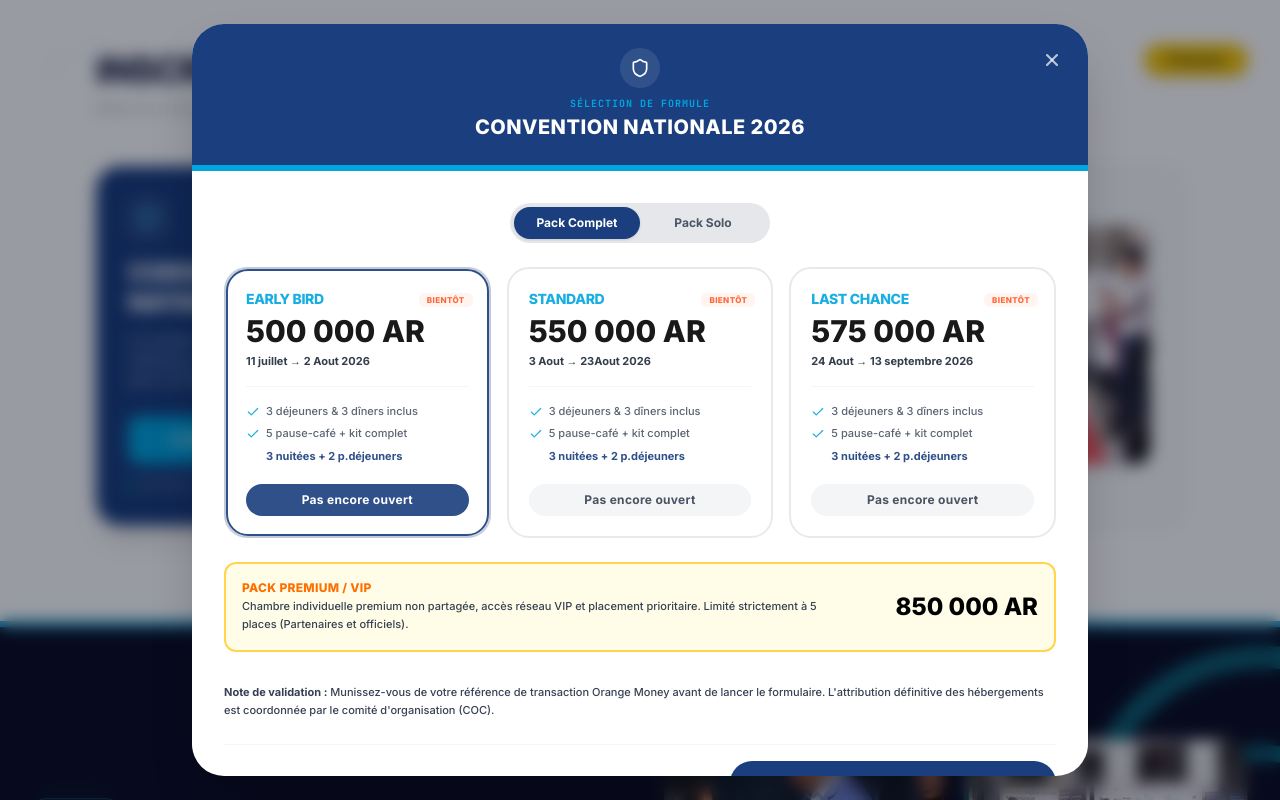
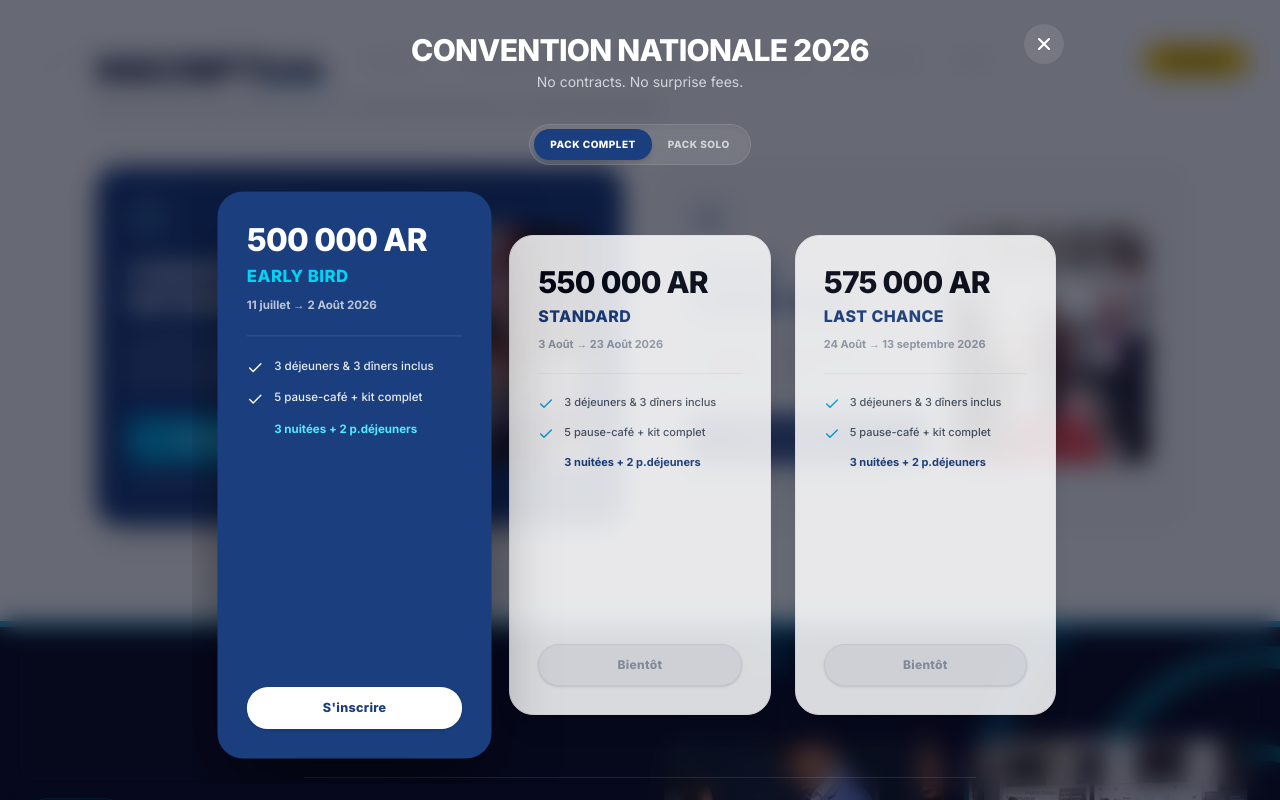
Before and after one commit to Lito24Ran/Convention_Nationale, a React (Vite) app: page / in a window 1280 px wide. Both pictures are taken after a click on the button "S'INSCRIRE À LA CN". Shown: the part 5060-5860 px from the top of the page. Built offline with nearby package versions, Linux system fonts and the light colour scheme.

Commit message:
changement modal pro

```diff
--- a/src/components/Registration.tsx
+++ b/src/components/Registration.tsx
@@ -1,6 +1,6 @@
 import React, { useState, useEffect } from "react";
-// Note : Si ton projet plante sur "motion/react", remplace simplement par "framer-motion"
-import { Shield, Users, ArrowRight, X, Check, Wallet, Info } from "lucide-react";
+// Note : Si ton projet plante sur "motion/react", remplace par "framer-motion"
+import { Shield, Users, ArrowRight, X, Check } from "lucide-react";
 import { motion, AnimatePresence } from "motion/react";
 import ImageRegistration from "../assets/images/WhatsApp Image 2026-06-17 at 08.27.09.jpeg";
 import ImageRegisration2 from "../assets/images/CoventionN.jpeg";
@@ -10,28 +10,28 @@ type ProgramType = "convention" | "youth";
 const PERIOD_CONFIG = {
   early: {
     id: "early",
-    label: "EARLY BIRD",
+    label: "Early Bird",
     start: new Date("2026-07-11T00:00:00"),
     end: new Date("2026-08-02T23:59:59"),
-    dateStr: "11 juillet → 2 Aout 2026",
+    dateStr: "11 juillet → 2 Août 2026",
     priceComplet: "500 000 AR",
     priceSolo: "350 000 AR"
   },
   standard: {
     id: "standard",
-    label: "STANDARD",
+    label: "Standard",
     start: new Date("2026-08-03T00:00:00"),
     end: new Date("2026-08-23T23:59:59"),
-    dateStr: "3 Aout → 23Aout 2026",
+    dateStr: "3 Août → 23 Août 2026",
     priceComplet: "550 000 AR",
     priceSolo: "375 000 AR"
   },
   last: {
     id: "last",
-    label: "LAST CHANCE",
+    label: "Last Chance",
     start: new Date("2026-08-24T00:00:00"),
     end: new Date("2026-09-13T23:59:59"),
-    dateStr: "24 Aout → 13 septembre 2026",
+    dateStr: "24 Août → 13 septembre 2026",
     priceComplet: "575 000 AR",
     priceSolo: "400 000 AR"
   }
@@ -45,7 +45,7 @@ export default function Registration() {
 
   const now = new Date();
 
-  // Pré-sélectionner par défaut la période en cours à l'ouverture du modal
+  // Pré-sélection automatique de la période active au chargement
   useEffect(() => {
     if (modalOpen) {
       if (now <= PERIOD_CONFIG.early.end) {
@@ -55,7 +55,7 @@ export default function Registration() {
       } else if (now <= PERIOD_CONFIG.last.end) {
         setSelectedTier("last");
       } else {
-        setSelectedTier(null);
+        setSelectedTier("early");
       }
     }
   }, [modalOpen]);
@@ -75,7 +75,7 @@ export default function Registration() {
     <section id="registration" className="py-16 md:py-24 bg-white text-gray-950 border-b-[6px] border-[#00A6DF]">
       <div className="max-w-6xl mx-auto px-4 sm:px-6 lg:px-8">
 
-        {/* Headings de la section principale */}
+        {/* Titres de la section */}
         <div className="text-left mb-12">
           <h2 className="text-3xl sm:text-4xl font-sans font-black text-[#0D1537] tracking-tight uppercase">
             Inscription
@@ -85,10 +85,10 @@ export default function Registration() {
           </p>
         </div>
 
-        {/* Grille d'accès aux deux événements */}
+        {/* Grille des boutons d'accès initiaux */}
         <div className="grid grid-cols-1 lg:grid-cols-2 gap-8 items-stretch">
 
-          {/* Carte : Convention Nationale */}
+          {/* Carte d'appel : Convention Nationale */}
           <div className="bg-[#1A3E7E] text-white rounded-3xl p-8 flex flex-col md:flex-row justify-between gap-6 shadow-xl relative overflow-hidden group hover:shadow-2xl transition-all duration-300">
             <div className="flex-1 flex flex-col justify-between space-y-6 relative z-10">
               <div>
@@ -132,7 +132,7 @@ export default function Registration() {
             </div>
           </div>
 
-          {/* Carte : Youth Summit */}
+          {/* Carte d'appel : Youth Summit */}
           <div className="bg-gray-50 text-gray-900 rounded-3xl p-8 flex flex-col md:flex-row justify-between gap-6 shadow-sm border border-gray-100 relative overflow-hidden group hover:shadow-md transition-all duration-300">
             <div className="flex-1 flex flex-col justify-between space-y-6 relative z-10">
               <div>
@@ -174,59 +174,58 @@ export default function Registration() {
         </div>
       </div>
 
-      {/* ================= MODAL FIDÈLE À IMAGE_DF7058.PNG AVEC BORDURE FLUIDE ET BOUTON CONTINUER ================= */}
+      {/* ================= MODAL DE SELECTION INTERACTIF (STYLE IMAGE_4317C6.PNG) ================= */}
       <AnimatePresence>
         {modalOpen && (
-          <div className="fixed inset-0 z-50 flex items-center justify-center p-2 sm:p-4">
+          <div className="fixed inset-0 z-50 flex items-center justify-center p-4">
+            {/* Voile d'arrière-plan flouté sombre */}
             <motion.div
               initial={{ opacity: 0 }}
               animate={{ opacity: 1 }}
               exit={{ opacity: 0 }}
               onClick={closeModal}
-              className="absolute inset-0 bg-slate-950/40 backdrop-blur-sm"
+              className="absolute inset-0 bg-slate-950/60 backdrop-blur-md"
             />
 
+            {/* Conteneur de grille transparent sans boîte blanche d'arrière-plan */}
             <motion.div
-              initial={{ scale: 0.97, opacity: 0, y: 15 }}
+              initial={{ scale: 0.96, opacity: 0, y: 20 }}
               animate={{ scale: 1, opacity: 1, y: 0 }}
-              exit={{ scale: 0.97, opacity: 0, y: 15 }}
-              transition={{ type: "spring", duration: 0.4, bounce: 0 }}
-              className="bg-white text-gray-900 rounded-[32px] shadow-2xl w-full max-w-4xl overflow-hidden relative z-50 flex flex-col max-h-[94vh]"
+              exit={{ scale: 0.96, opacity: 0, y: 20 }}
+              transition={{ type: "spring", duration: 0.4 }}
+              className="w-full max-w-4xl overflow-y-auto max-h-[96vh] relative z-50 px-2 sm:px-6 py-4 flex flex-col space-y-8 scrollbar-none"
             >
-              {/* Header Bleu Royal */}
-              <div className="bg-[#1A3E7E] p-6 text-white relative flex flex-col items-center text-center flex-shrink-0">
+              {/* Bouton croix de fermeture */}
+              <div className="absolute top-2 right-4 sm:right-6 z-50">
                 <button
                   type="button"
                   onClick={closeModal}
-                  className="absolute top-5 right-5 text-white/70 hover:text-white hover:bg-white/10 p-1.5 rounded-full transition-colors cursor-pointer"
+                  className="bg-white/10 hover:bg-white/20 text-white p-2.5 rounded-full backdrop-blur-sm transition-colors cursor-pointer"
                 >
                   <X className="h-5 w-5 stroke-[2.5]" />
                 </button>
-
-                <div className="h-10 w-10 rounded-full bg-white/10 flex items-center justify-center text-white mb-2">
-                  <Shield className="h-5 w-5" />
-                </div>
-                <span className="text-[10px] font-mono tracking-widest text-[#00A6DF] font-bold block uppercase">
-                  Sélection de formule
-                </span>
-                <h4 className="text-lg sm:text-xl font-sans font-black uppercase text-white tracking-wide mt-0.5">
-                  {selectedProgram === "convention" ? "Convention Nationale 2026" : "Youth Summit 2026"}
-                </h4>
               </div>
 
-              <div className="h-1.5 bg-[#00A6DF] w-full flex-shrink-0" />
+              {/* Titre minimaliste haut de page */}
+              <div className="text-center space-y-1">
+                <h4 className="text-xl sm:text-3xl font-sans font-black uppercase text-white tracking-tight">
+                  {selectedProgram === "convention" ? "CONVENTION NATIONALE 2026" : "YOUTH SUMMIT 2026"}
+                </h4>
+                <p className="text-xs sm:text-sm text-gray-300 font-sans">
+                  No contracts. No surprise fees.
+                </p>
+              </div>
 
-              {/* Corps du Modal */}
-              <div className="overflow-y-auto flex-1 p-5 sm:p-8 space-y-6 text-left">
-
-                {/* Sélecteur de type Onglet Pill */}
+              {/* Onglets Pilule style épuré */}
               {selectedProgram === "convention" && (
-                  <div className="bg-[#E5E7EB] p-1 rounded-full flex items-center justify-center max-w-[260px] mx-auto">
+                <div className="bg-white/10 border border-white/10 p-1 rounded-full flex items-center justify-center max-w-[240px] mx-auto shadow-inner backdrop-blur-md">
                   <button
                     type="button"
                     onClick={() => setHasAccommodation(true)}
-                      className={`flex-1 py-2 px-4 rounded-full text-xs font-sans font-bold transition-all duration-150 cursor-pointer text-center whitespace-nowrap ${
-                        hasAccommodation ? "bg-[#1A3E7E] text-white shadow-sm" : "text-gray-600 hover:text-gray-900"
+                    className={`flex-1 py-2 px-4 rounded-full text-[10px] font-sans font-black uppercase tracking-wider transition-all duration-200 cursor-pointer text-center whitespace-nowrap ${
+                      hasAccommodation
+                        ? "bg-[#1A3E7E] text-white shadow-md"
+                        : "text-gray-300 hover:text-white"
                     }`}
                   >
                     Pack Complet
@@ -234,8 +233,10 @@ export default function Registration() {
                   <button
                     type="button"
                     onClick={() => setHasAccommodation(false)}
-                      className={`flex-1 py-2 px-4 rounded-full text-xs font-sans font-bold transition-all duration-150 cursor-pointer text-center whitespace-nowrap ${
-                        !hasAccommodation ? "bg-[#1A3E7E] text-white shadow-sm" : "text-gray-600 hover:text-gray-900"
+                    className={`flex-1 py-2 px-4 rounded-full text-[10px] font-sans font-black uppercase tracking-wider transition-all duration-200 cursor-pointer text-center whitespace-nowrap ${
+                      !hasAccommodation
+                        ? "bg-[#1A3E7E] text-white shadow-md"
+                        : "text-gray-300 hover:text-white"
                     }`}
                   >
                     Pack Solo
@@ -243,163 +244,128 @@ export default function Registration() {
                 </div>
               )}
 
-                {/* Grille avec animation de contour unifiée sur n'importe quel choix */}
-                <div className="grid grid-cols-1 md:grid-cols-3 gap-4 relative">
+              {/* Grille des 3 modèles */}
+              <div className="grid grid-cols-1 md:grid-cols-3 gap-6 items-center text-left pt-2 px-2">
                 {(Object.keys(PERIOD_CONFIG) as Array<keyof typeof PERIOD_CONFIG>).map((key) => {
                   const tier = PERIOD_CONFIG[key];
-                    const isNotOpenYet = now < tier.start;
-                    const isExpired = now > tier.end;
-                    const isActive = !isNotOpenYet && !isExpired;
                   const isSelected = selectedTier === key;
+
+                  // Vérification de la disponibilité réelle par rapport aux dates configurées
+                  // const isNotOpenYet = now < tier.start;
+                  // const isExpired = now > tier.end;
+                  // const isActive = !isNotOpenYet && !isExpired;
+
+                  // Force l'activation UNIQUEMENT pour l'Early Bird
+                  const isActive = key === "early";
+                  const isNotOpenYet = key !== "early" && now < tier.start;
+                  const isExpired = key !== "early" && now > tier.end;
 
                   const currentPrice = hasAccommodation ? tier.priceComplet : tier.priceSolo;
 
                   return (
                     <div
                       key={key}
-                        onClick={() => {
-                          if (!isExpired && !isNotOpenYet) {
-                            setSelectedTier(key);
-                          }
-                        }}
-                        className={`border-2 rounded-[22px] p-5 flex flex-col justify-between relative transition-all duration-300 select-none ${
-                          isExpired
-                            ? "bg-gray-50/60 border-gray-100 opacity-45 cursor-not-allowed"
-                            : isNotOpenYet
-                            ? "border-gray-200 bg-white opacity-90 cursor-not-allowed"
-                            : "border-gray-200 hover:border-gray-300 bg-white cursor-pointer"
+                      onClick={() => setSelectedTier(key)} // Reste toujours cliquable pour tester la flottaison et l'animation bleue !
+                      className={`rounded-3xl p-7 flex flex-col justify-between relative transition-all duration-300 select-none cursor-pointer ${
+                        isSelected
+                          ? "bg-[#1A3E7E] text-white shadow-[0_30px_70px_-15px_rgba(0,0,0,0.6)] md:scale-105 z-10 border-none min-h-[540px]"
+                          : "bg-white text-gray-900 border border-gray-100 shadow-xl min-h-[480px] opacity-85 hover:opacity-100 hover:scale-[1.01]"
                       }`}
                     >
-                        {/* EFFET DE CONTOUR EN MOUVEMENT/GLISSEMENT LOGIQUE D'UI */}
-                        {isSelected && !isExpired && (
-                          <motion.div
-                            layoutId="activeCardContour"
-                            className="absolute inset-0 border-2 border-[#1A3E7E] rounded-[22px] pointer-events-none ring-2 ring-[#1A3E7E]/20"
-                            initial={false}
-                            transition={{ type: "spring", stiffness: 380, damping: 30 }}
-                          />
-                        )}
+                      {/* En-tête interne de la carte */}
+                      <div>
+                        {/* Prix prédominant */}
+                        <span className={`text-3xl font-sans font-black block tracking-tight ${
+                          isSelected ? "text-white" : "text-gray-950"
+                        }`}>
+                          {currentPrice}
+                        </span>
 
-                        {/* Badge Statut */}
-                        <div className="absolute top-4 right-4 z-10">
-                          {isExpired ? (
-                            <span className="bg-red-500/10 text-red-600 text-[8px] font-sans font-bold uppercase tracking-wider px-2 py-0.5 rounded-md">
-                              Expiré
+                        {/* Titre de l'offre */}
+                        <h5 className={`text-base font-sans font-black uppercase mt-1 tracking-wide ${
+                          isSelected ? "text-cyan-400" : "text-[#1A3E7E]"
+                        }`}>
+                          {tier.label}
+                        </h5>
+
+                        {/* Dates d'application */}
+                        <span className={`text-[11px] font-sans font-bold block mt-2 ${
+                          isSelected ? "text-white/70" : "text-gray-400"
+                        }`}>
+                          {tier.dateStr}
+                        </span>
+
+                        {/* Inclusions textuelles */}
+                        <div className={`border-t pt-5 mt-5 ${
+                          isSelected ? "border-white/10" : "border-gray-100"
+                        }`}>
+                          <ul className="space-y-3 text-[11px] font-sans font-medium">
+                            <li className="flex items-start gap-2.5">
+                              <Check className={`h-4 w-4 flex-shrink-0 mt-0.5 ${
+                                isSelected ? "text-white" : "text-[#00A6DF]"
+                              }`} />
+                              <span className={isSelected ? "text-white/90" : "text-gray-600"}>
+                                3 déjeuners & 3 dîners inclus
+                              </span>
+                            </li>
+                            <li className="flex items-start gap-2.5">
+                              <Check className={`h-4 w-4 flex-shrink-0 mt-0.5 ${
+                                isSelected ? "text-white" : "text-[#00A6DF]"
+                              }`} />
+                              <span className={isSelected ? "text-white/90" : "text-gray-600"}>
+                                5 pause-café + kit complet
+                              </span>
+                            </li>
+                            <li className="flex items-start gap-2.5">
+                              <div className="pl-6.5">
+                                {hasAccommodation ? (
+                                  <span className={`font-bold ${isSelected ? "text-cyan-300" : "text-[#1A3E7E]"}`}>
+                                    3 nuitées + 2 p.déjeuners
                                   </span>
                                 ) : (
-                            <span className="bg-[#FF8A65]/10 text-[#FF5722] text-[8px] font-sans font-black uppercase tracking-wider px-2 py-0.5 rounded-md">
-                              {isActive ? "Actif" : "Bientôt"}
+                                  <span className={`font-bold ${isSelected ? "text-amber-300" : "text-amber-600"}`}>
+                                    Accès Solo (Sans hôtel)
                                   </span>
                                 )}
                               </div>
-
-                        {/* Titre & Prix */}
-                        <div className="relative z-10">
-                          <h5 className="text-sm font-sans font-black uppercase text-[#00A6DF] tracking-tight">
-                            {tier.label}
-                          </h5>
-                          <span className={`text-2xl sm:text-3xl font-sans font-black text-black block mt-1 ${isExpired ? "line-through text-gray-400" : ""}`}>
-                            {currentPrice}
-                          </span>
-                          <span className="text-[11px] text-gray-800 font-sans font-bold block mt-1">
-                            {tier.dateStr}
-                          </span>
-                        </div>
-
-                        {/* Inclusions internes */}
-                        <div className="border-t border-gray-100 pt-4 mt-4 mb-5 relative z-10">
-                          <ul className="space-y-1.5 text-[11px] text-gray-600 font-sans font-medium">
-                            <li className="flex items-start gap-1.5">
-                              <Check className="h-3.5 w-3.5 text-[#00A6DF] flex-shrink-0 mt-0.5" />
-                              <span>3 déjeuners & 3 dîners inclus</span>
-                            </li>
-                            <li className="flex items-start gap-1.5">
-                              <Check className="h-3.5 w-3.5 text-[#00A6DF] flex-shrink-0 mt-0.5" />
-                              <span>5 pause-café + kit complet</span>
-                            </li>
-                            <li className="flex items-start gap-1.5">
-                              {hasAccommodation ? (
-                                <span className="text-[#1A3E7E] pl-5 font-bold">
-                                  3 nuitées + 2 p.déjeuners
-                                </span>
-                              ) : (
-                                <span className="text-amber-600 pl-5 font-bold flex items-center gap-1">
-                                  <Info className="h-3 w-3 inline" /> Accès Solo (Sans hôtel)
-                                </span>
-                              )}
                             </li>
                           </ul>
                         </div>
+                      </div>
 
-                        {/* Bouton État Bas de carte */}
+                      {/* Bouton d'action interne unique avec blocage de sécurité */}
                       <button
                         type="button"
-                          className={`w-full py-2 px-4 rounded-full font-sans font-bold text-xs tracking-wide transition-all text-center relative z-10 ${
-                            isExpired
-                              ? "bg-gray-100 text-gray-400 cursor-not-allowed"
+                        disabled={!isActive} // Désactive nativement l'élément HTML si l'offre n'est pas disponible
+                        onClick={(e) => {
+                          e.stopPropagation(); // Évite les doublons de clic avec la carte parente
+                          if (isActive) {
+                            const url = selectedProgram === "convention" ? "https://tally.so/r/dWVbEo" : "https://tally.so/r/MegLYX";
+                            window.open(url, "_blank");
+                          }
+                        }}
+                        className={`w-full py-3 px-4 rounded-full font-sans font-black text-xs tracking-wide transition-all text-center mt-6 shadow-sm ${
+                          !isActive
+                            ? "bg-gray-100 text-gray-400 cursor-not-allowed border border-gray-200" // État désactivé (Expiré ou Pas ouvert)
                             : isSelected
-                              ? "bg-[#1A3E7E] text-white"
-                              : "bg-gray-100 text-gray-700 hover:bg-gray-200"
+                            ? "bg-white text-[#1A3E7E] hover:bg-gray-50 font-black cursor-pointer"
+                            : "bg-[#1A3E7E] text-white hover:bg-[#133063] font-bold cursor-pointer"
                         }`}
                       >
-                          {isExpired ? "Période révolue" : isNotOpenYet ? "Pas encore ouvert" : isSelected ? "Sélectionné" : "Choisir"}
+                        {isExpired ? "Expiré" : isNotOpenYet ? "Bientôt" : "S'inscrire"}
                       </button>
                     </div>
                   );
                 })}
               </div>
 
-                {/* Section Jaune : Pack Premium / VIP */}
-                {selectedProgram === "convention" && (
-                  <div className="border-2 border-[#FFD54F] bg-[#FFFDE7] rounded-xl p-4 flex flex-col sm:flex-row items-start sm:items-center justify-between gap-4">
-                    <div className="space-y-0.5">
-                      <h5 className="text-xs font-sans font-black uppercase text-[#FF6F00] tracking-wide">
-                        PACK PREMIUM / VIP
-                      </h5>
-                      <p className="text-[11px] text-gray-700 font-sans font-medium leading-relaxed max-w-xl">
-                        Chambre individuelle premium non partagée, accès réseau VIP et placement prioritaire. Limité strictement à 5 places (Partenaires et officiels).
-                      </p>
-                    </div>
-                    <div className="text-right flex-shrink-0 self-end sm:self-center">
-                      <span className="text-xl sm:text-2xl font-sans font-black text-black block">
-                        850 000 AR
-                      </span>
-                    </div>
-                  </div>
-                )}
-
-                {/* Note de validation */}
-                <div className="text-[11px] text-gray-700 font-sans font-medium leading-relaxed pt-2">
+              {/* Notice informative de bas de page */}
+              <div className="text-[11px] text-gray-300 font-sans font-medium leading-relaxed pt-4 text-center max-w-2xl mx-auto border-t border-white/10">
                 <p>
                   <strong>Note de validation :</strong> Munissez-vous de votre référence de transaction Orange Money avant de lancer le formulaire. L&apos;attribution définitive des hébergements est coordonnée par le comité d&apos;organisation (COC).
                 </p>
               </div>
 
-                {/* BOUTON CONTINUER DYNAMIQUE (Apparaît dès qu'un choix est fait) */}
-                <AnimatePresence>
-                  {selectedTier && (
-                    <motion.div
-                      initial={{ opacity: 0, y: 10 }}
-                      animate={{ opacity: 1, y: 0 }}
-                      exit={{ opacity: 0, y: 10 }}
-                      className="pt-4 border-t border-gray-100 flex justify-end"
-                    >
-                      <button
-                        type="button"
-                        onClick={() => {
-                          const url = selectedProgram === "convention" ? "https://tally.so/r/dWVbEo" : "https://tally.so/r/MegLYX";
-                          window.open(url, "_blank");
-                        }}
-                        className="w-full sm:w-auto py-3.5 px-10 rounded-full font-sans font-black text-xs uppercase tracking-wider text-white bg-[#1A3E7E] hover:bg-[#133063] active:scale-[0.98] transition-all flex items-center justify-center gap-2 cursor-pointer shadow-lg"
-                      >
-                        Continuer vers le formulaire
-                        <ArrowRight className="h-4 w-4 stroke-[2.5]" />
-                      </button>
-                    </motion.div>
-                  )}
-                </AnimatePresence>
-
-              </div>
             </motion.div>
           </div>
         )}
```
Lines whose indentation alone changed are shown as unchanged.
